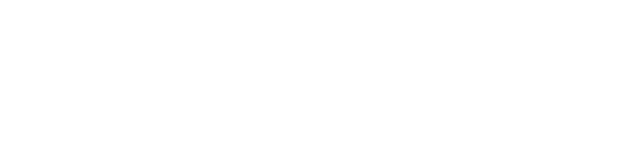
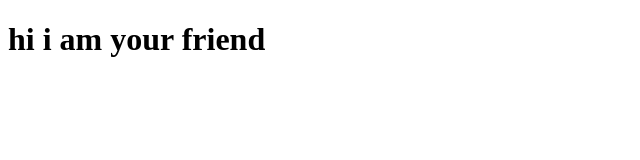
Before and after one commit to Prince828767/BuyCoffee, a plain HTML site: page form.html in a window 1280 px wide. Shown: the whole page, without its empty margins (0-640 px from the left). Drawn offline with Linux system fonts and the light colour scheme.

Commit message:
first commit

```diff
--- a/form.html
+++ b/form.html
@@ -6,6 +6,6 @@
     <title>form</title>
 </head>
 <body>
-
+    <h1>hi i am your friend</h1>
 </body>
 </html>
```
Also changed, not shown: 1 other file.
